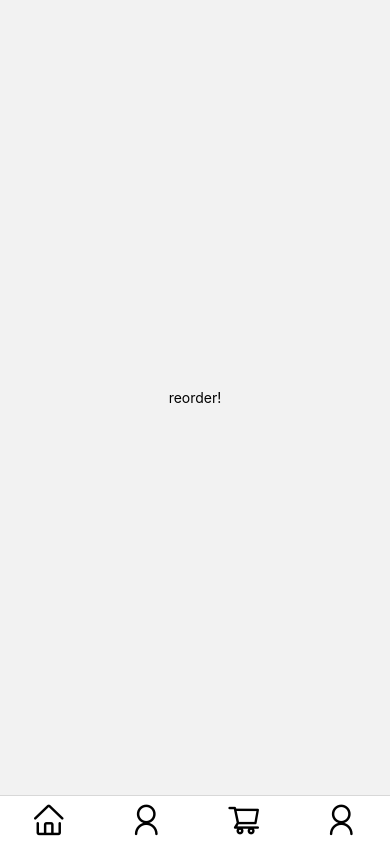
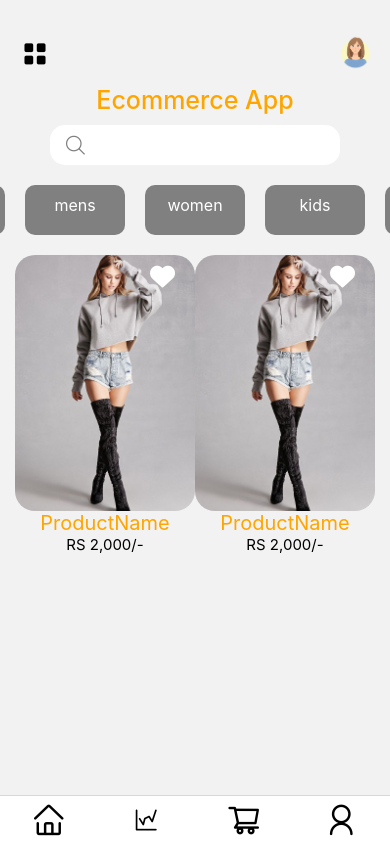
Before and after one commit to iamsubhankarray/shop, a React Native app: screen /reOrder in a window 390 px wide. Built offline with nearby package versions, Linux system fonts and the light colour scheme.

Commit message:
font update

```diff
--- a/App.js
+++ b/App.js
@@ -19,7 +19,7 @@ export default function App() {
     <NavigationContainer>
       <Tab.Navigator screenOptions={{tabBarShowLabel: false,headerShown:false}}>
         <Tab.Screen name="home" component={HomeScreen} options={{tabBarIcon:()=><AntDesign name="home" size={35} color="black" />}} />
-        <Tab.Screen name="reOrder" component={ReorderScreen} options={{tabBarIcon:()=><AntDesign name="user" size={35} color="black" />}} />
+        <Tab.Screen name="reOrder" component={HomeScreen} options={{tabBarIcon:()=><AntDesign name="linechart" size={24} color="black" />}} />
         <Tab.Screen name="cart" component={CartScreen} options={{tabBarIcon:()=> <AntDesign name="shoppingcart" size={35} color="black" />}}/>
         <Tab.Screen name="account" component={AccountScreen}options={{tabBarIcon:()=><AntDesign name="user" size={35} color="black" />}} />
       </Tab.Navigator>
--- a/component/Header.js
+++ b/component/Header.js
@@ -9,7 +9,7 @@ const Header = () => {
         justifyContent:"space-between",
         paddingHorizontal:10,
 
-        backgroundColor:"white",
+        // backgroundColor:"grey",
         width:375,
         height:40,
         borderRadius:7}}>
--- a/component/Products.js
+++ b/component/Products.js
@@ -3,9 +3,9 @@ import React, { useState } from 'react'
 import AntDesign from '@expo/vector-icons/AntDesign';
 
 const Products = () => {
-  const [like,setlike]=useState(false)
+  const [like, setlike] = useState(false)
   return (
-    <TouchableOpacity style={{ flex: 1,justifyContent:"center",alignItems:"center" }} onPress={()=>setlike(!like)}>
+    <View style={{ flex: 1, justifyContent: "center", alignItems: "center" }}>
       <View >
 
 
@@ -15,13 +15,19 @@ const Products = () => {
         />
       </View>
       <Text style={{ fontSize: 20, color: "orange", }}>ProductName</Text>
-      <Text style={{ fontSize: 15, color: "red", }}>RS 2,000/-</Text>
-        <View style={{position:"absolute",top:9,right:20,height:25,width:25,borderRadius:20,justifyContent:"center",alignContent:"center"}}>
-         { like?
-      <AntDesign name="heart" size={25} color="orange"/>:
-      <AntDesign name="heart" size={25} color="white"/>}
+      <Text style={{ fontSize: 15, color: "black", }}>RS 2,000/-</Text>
+      <TouchableOpacity style={{
+        position: "absolute",
+        top: 9, right: 20, height: 25, width: 25,
+        borderRadius: 20,
+        justifyContent: "center",
+        alignContent: "center",
+      }} onPress={() => setlike(!like)}>
+        {like ?
+          <AntDesign name="heart" size={25} color="red" /> :
+          <AntDesign name="heart" size={25} color="white" />}
+      </TouchableOpacity>
     </View>
-    </TouchableOpacity>
   )
 }
 
--- a/package.json
+++ b/package.json
@@ -12,10 +12,10 @@
     "@react-navigation/bottom-tabs": "^6.6.1",
     "@react-navigation/native": "^6.1.18",
     "expo": "~51.0.28",
+    "expo-font": "^12.0.10",
     "expo-status-bar": "~1.12.1",
     "react": "18.2.0",
     "react-native": "0.74.5",
-    "react-native-linear-gradient": "^2.8.3",
     "react-native-vector-icons": "^10.1.0"
   },
   "devDependencies": {
--- a/screens/Home.js
+++ b/screens/Home.js
@@ -18,7 +18,7 @@ export default function HomeScreen() {
 
         <Header />
       </View>
-      <Text style={styles.title}>Placeholder Title</Text>
+      <Text style={styles.title}>Ecommerce App</Text>
 
       <View style={styles.inputContainer}>
         <View style={{ flex: .2, alignItems: "center" }}>
@@ -42,7 +42,7 @@ export default function HomeScreen() {
           <Catagory item={item}
             selectedcatagory={selectedcatagory}
             setSelectedCatagory={setSelectedCatagory} />)} />
-      <View style={{flexDirection:"row"}}>
+      <View style={{ flexDirection: "row" }}>
 
         <Products />
         <Products />
@@ -65,13 +65,12 @@ const styles = StyleSheet.create({
     marginTop: 35,
 
   },
-
   title: {
-    fontSize: 20,
+    fontSize: 25,
+    // fontFamily:"arial",
     fontWeight: "500",
-
+    color: "orange",
     marginTop: 10,
-
   },
   inputContainer: {
     backgroundColor: "white",
@@ -83,14 +82,10 @@ const styles = StyleSheet.create({
     justifyContent: "center",
 
     paddingHorizontal: 10,
-
-
-
   },
   input: {
     fontSize: 15,
     flex: 1,
-    // backgroundColor:"lightgrey"
     alignSelf: "center",
 
 
```
Also changed, not shown: 1 other file (tests, documents, lock files or other folders). Lines whose indentation alone changed are shown as unchanged.
